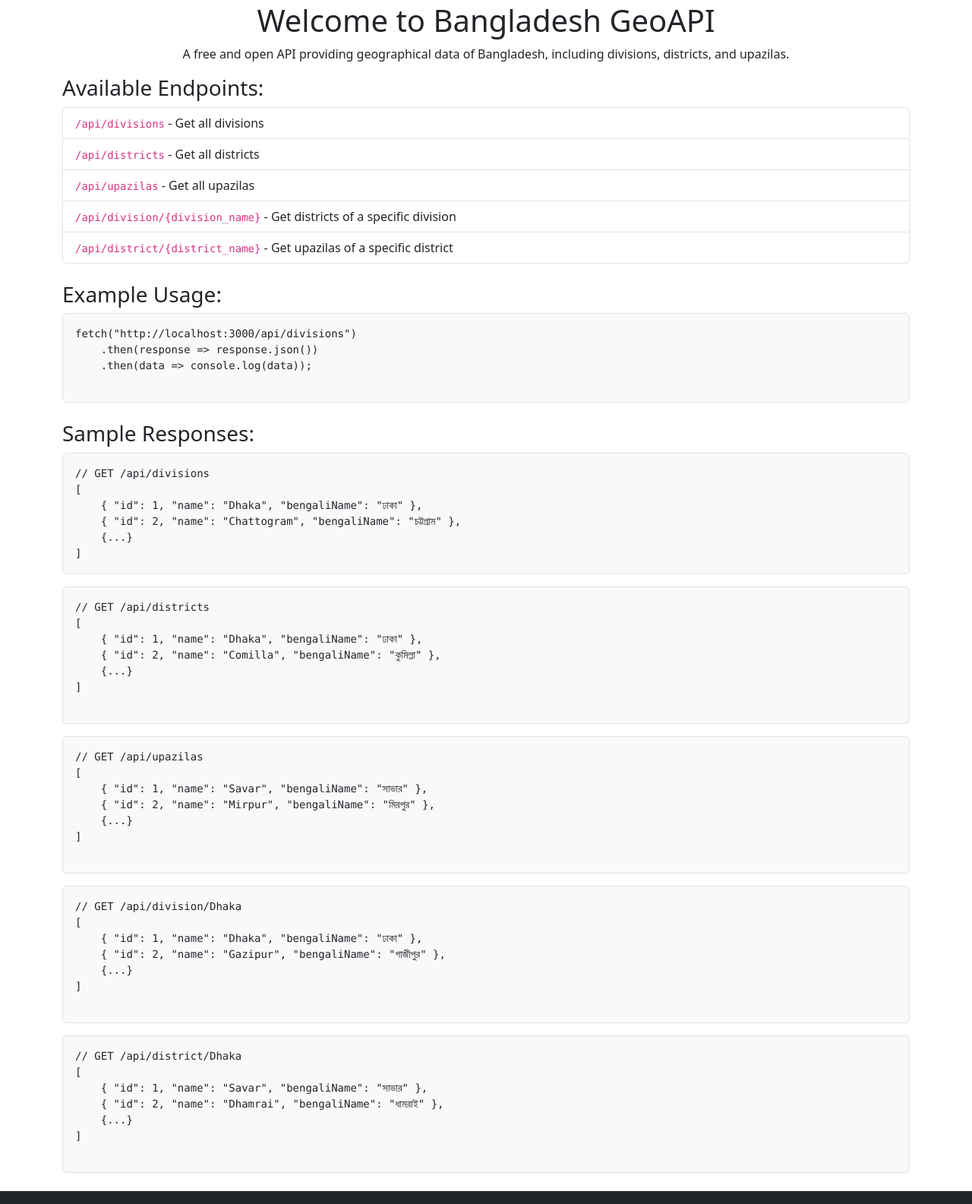
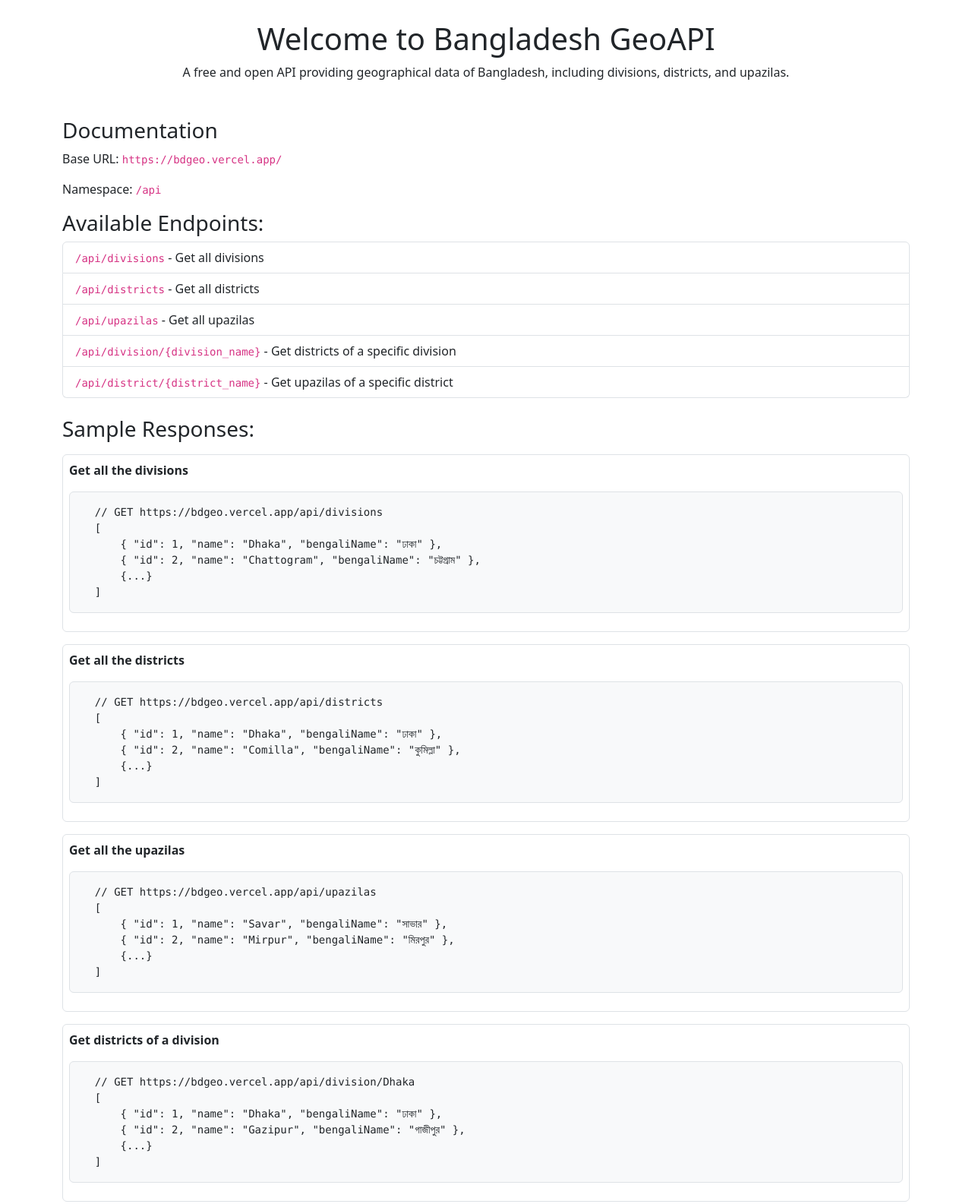
Before and after one commit to thecodemaster12/bd-geo-api, a website: page public/index.html in a window 1280 px wide. Shown: the part 77-1662 px from the top of the page at 76% size. Drawn offline with nearby package versions, Linux system fonts and the light colour scheme.

Commit message:
Update index.html

```diff
--- a/public/index.html
+++ b/public/index.html
@@ -1,13 +1,11 @@
 <!DOCTYPE html>
 <html lang="en">
+
 <head>
   <meta charset="UTF-8" />
   <meta name="viewport" content="width=device-width, initial-scale=1.0" />
   <title>Bangladesh GeoAPI</title>
-    <link
-      href="https://cdn.jsdelivr.net/npm/bootstrap@5.3.2/dist/css/bootstrap.min.css"
-      rel="stylesheet"
-    />
+  <link href="https://cdn.jsdelivr.net/npm/bootstrap@5.3.2/dist/css/bootstrap.min.css" rel="stylesheet" />
 </head>
 
 <body>
@@ -18,11 +16,17 @@
   </nav>
 
   <div class="container mt-4">
+    <div class="my-5">
       <h1 class="text-center">Welcome to Bangladesh GeoAPI</h1>
       <p class="text-center">
-        A free and open API providing geographical data of Bangladesh, including
-        divisions, districts, and upazilas.
+        A free and open API providing geographical data of Bangladesh,
+        including divisions, districts, and upazilas.
       </p>
+    </div>
+
+    <h3>Documentation</h3>
+    <p>Base URL: <code>https://bdgeo.vercel.app/</code></p>
+    <p>Namespace: <code>/api</code></p>
 
     <h3>Available Endpoints:</h3>
     <ul class="list-group">
@@ -45,66 +49,71 @@
       </li>
     </ul>
 
-      <h3 class="mt-4">Example Usage:</h3>
+    <h3 class="mt-4">Sample Responses:</h3>
+    <div class="p-2 my-3 border rounded">
+      <p class="fw-bold">Get all the divisions</p>
       <pre class="bg-light p-3 border rounded">
-fetch("http://localhost:3000/api/divisions")
-    .then(response => response.json())
-    .then(data => console.log(data));
-        </pre
-      >
-
-      <h3 class="mt-4">Sample Responses:</h3>
-      <pre class="bg-light p-3 border rounded">
-// GET /api/divisions
+  // GET https://bdgeo.vercel.app/api/divisions
   [
       { "id": 1, "name": "Dhaka", "bengaliName": "ঢাকা" },
       { "id": 2, "name": "Chattogram", "bengaliName": "চট্টগ্রাম" },
       {...}
   ]
-</pre
-      >
+</pre>
+    </div>
+
+    <div class="p-2 my-3 border rounded">
+      <p class="fw-bold">Get all the districts</p>
       <pre class="bg-light p-3 border rounded">
-// GET /api/districts
+  // GET https://bdgeo.vercel.app/api/districts
   [
       { "id": 1, "name": "Dhaka", "bengaliName": "ঢাকা" },
       { "id": 2, "name": "Comilla", "bengaliName": "কুমিল্লা" },
       {...}
   ]
-        </pre
-      >
+</pre>
+    </div>
+
+    <div class="p-2 my-3 border rounded">
+      <p class="fw-bold">Get all the upazilas</p>
       <pre class="bg-light p-3 border rounded">
-// GET /api/upazilas
+  // GET https://bdgeo.vercel.app/api/upazilas
   [
       { "id": 1, "name": "Savar", "bengaliName": "সাভার" },
       { "id": 2, "name": "Mirpur", "bengaliName": "মিরপুর" },
       {...}
   ]
-        </pre
-      >
+</pre>
+    </div>
+    <div class="p-2 my-3 border rounded">
+      <p class="fw-bold">Get districts of a division</p>
       <pre class="bg-light p-3 border rounded">
-// GET /api/division/Dhaka
+  // GET https://bdgeo.vercel.app/api/division/Dhaka
   [
       { "id": 1, "name": "Dhaka", "bengaliName": "ঢাকা" },
       { "id": 2, "name": "Gazipur", "bengaliName": "গাজীপুর" },
       {...}
   ]
-        </pre
-      >
+</pre>
+    </div>
+    <div class="p-2 my-3 border rounded">
+      <p class="fw-bold">Get upazila of a district</p>
       <pre class="bg-light p-3 border rounded">
-// GET /api/district/Dhaka
+  // GET https://bdgeo.vercel.app/api/district/Dhaka
   [
       { "id": 1, "name": "Savar", "bengaliName": "সাভার" },
       { "id": 2, "name": "Dhamrai", "bengaliName": "ধামরাই" },
       {...}
   ]
-        </pre
-      >
+</pre>
+    </div>
   </div>
 
   <footer class="bg-dark text-white text-center py-3 mt-4">
-      <p>&copy; 2025 Bangladesh GeoAPI. All rights reserved.</p>
+    <p>&copy; <script>document.write(new Date().getFullYear());</script> Bangladesh GeoAPI. All rights reserved.</p>
   </footer>
 
   <script src="https://cdn.jsdelivr.net/npm/bootstrap@5.3.2/dist/js/bootstrap.bundle.min.js"></script>
 </body>
+
 </html>
```
Lines whose indentation alone changed are shown as unchanged.
